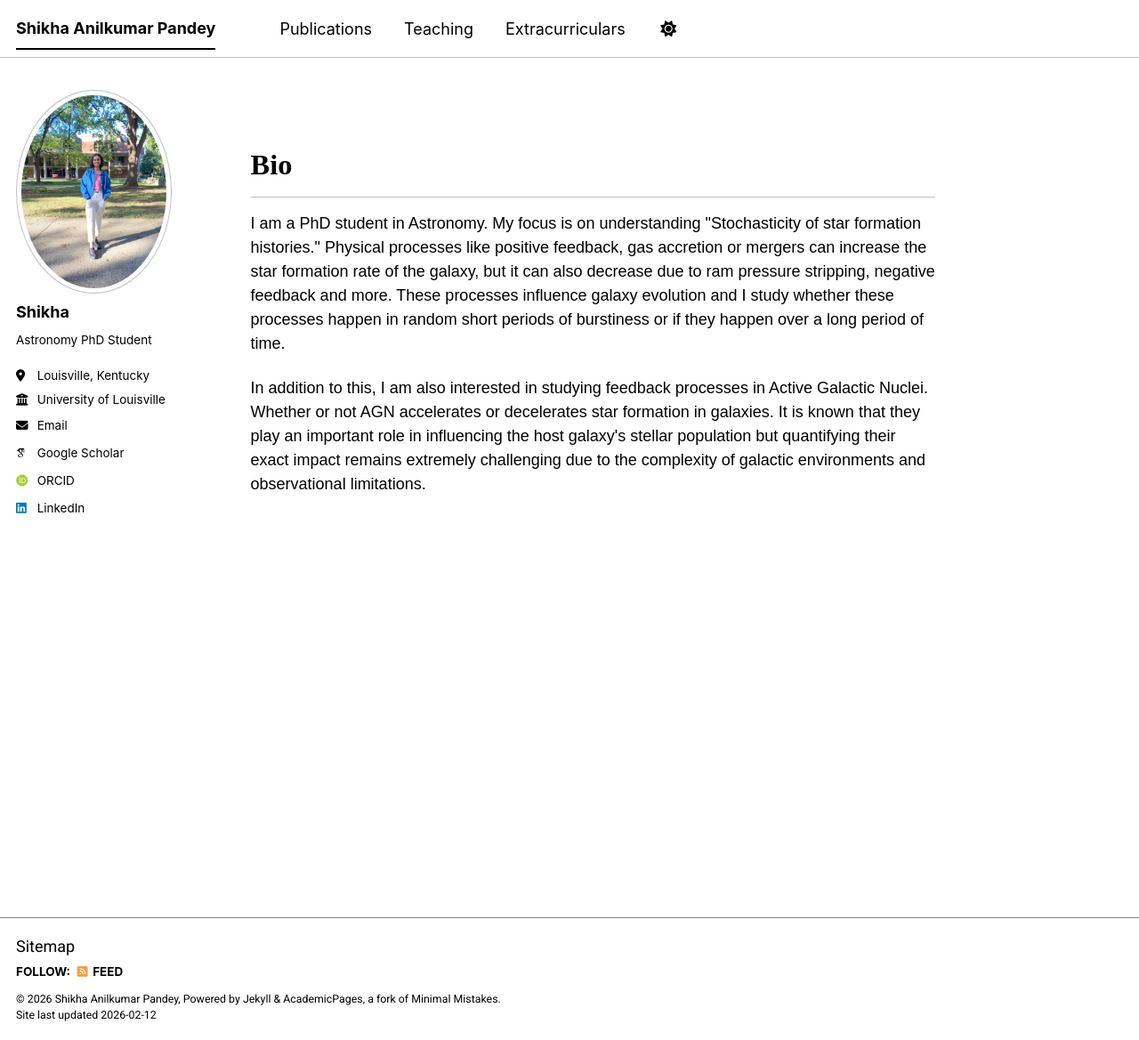
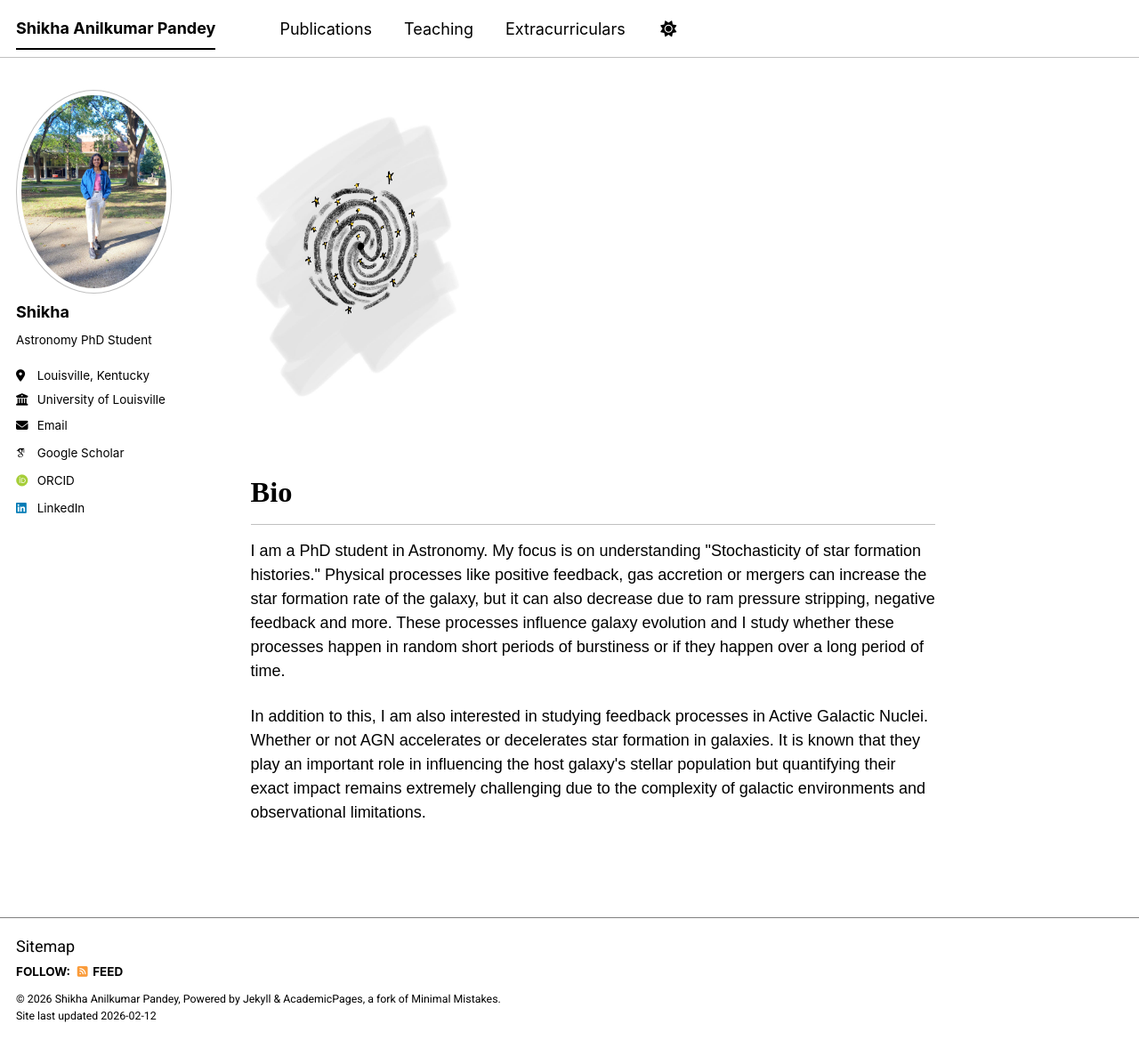
Before and after one commit to pshikha/pshikha.github.io, a Jekyll site: the page built from _pages/about.md, in a window 1280 px wide and 1169 px high. Shown: the whole window at 89% size. Built offline with Jekyll 4.4.1, drawn with Linux system fonts in a browser that asks for light colours; some web fonts are replaced; a script bundle is joined from its source files by our own code; library files that are not in the unit come from our copies.

Commit message:
Update about.md

```diff
--- a/_pages/about.md
+++ b/_pages/about.md
@@ -5,6 +5,10 @@ redirect_from:
   - /about/
   - /about.html
 ---
+
+
+<img src="{{ base_path }}/images/glaxy img.jpeg" width="250">
+
 <div class="bio">
 <h2>Bio</h2>
 <p> I am a PhD student in Astronomy. My focus is on understanding "Stochasticity of star formation histories." Physical processes like positive feedback, gas accretion or mergers can increase the star formation rate of the galaxy, but it can also decrease due to ram pressure stripping, negative feedback and more. These processes influence galaxy evolution and I study whether these processes happen in random short periods of burstiness or if they happen over a long period of time.
```
